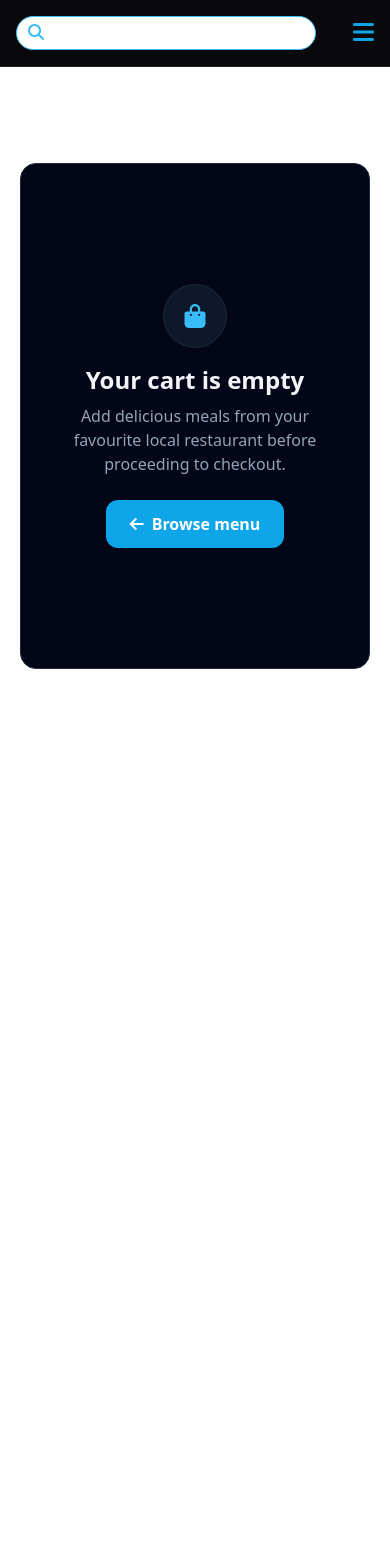
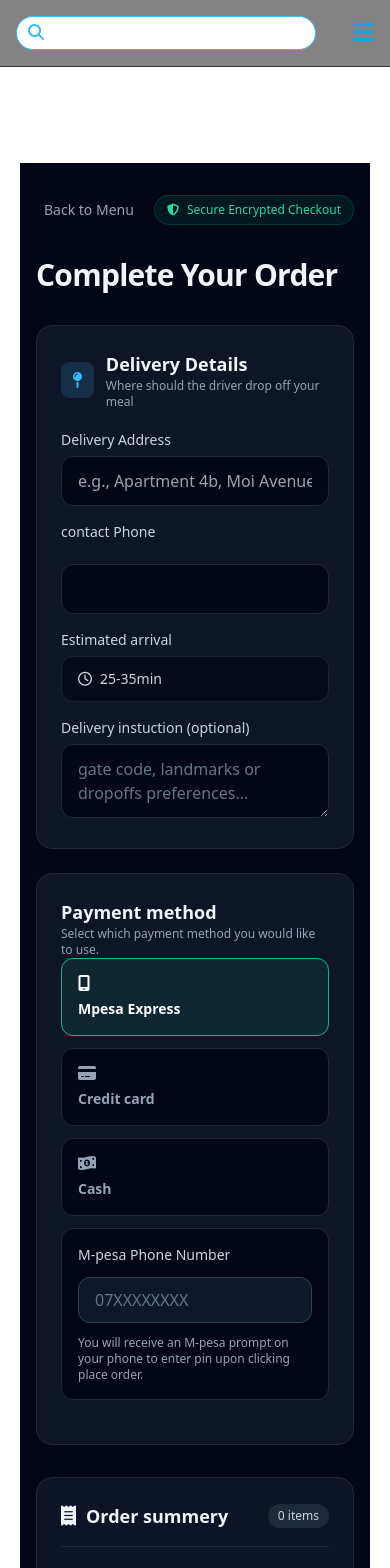
Before and after one commit to Raymond10253/food-ordering-app, a React (Vite) app in the folder client/food-ordering-web/: page / in a window 390 px wide. Shown: the top 1568 px of the page. Before the commit the page ends 844 px from the top, so only its background shows below. Built offline with nearby package versions, Linux system fonts and the light colour scheme.

Commit message:
feat: modified some files

```diff
--- a/client/food-ordering-web/src/navbar.jsx
+++ b/client/food-ordering-web/src/navbar.jsx
@@ -1,7 +1,7 @@
 export default function Navbar() {
     return(
         <>
-            <header className="py-4 border-b border-zinc-800/80 from-zinc-900/80 via-sky-400/50 to-zinc-900/80 sticky bg-zinc-950">
+            <header className="py-4 border-b border-zinc-800/80 from-zinc-900/80 via-sky-400/50 to-zinc-900/80 sticky bg-zinc-950/50 backdrop-blur-sm top-0">
                 <div className="flex justify-between px-4 ">
                     <div className="relative w-full">
                         <i
--- a/client/food-ordering-web/src/pages/checkout.jsx
+++ b/client/food-ordering-web/src/pages/checkout.jsx
@@ -153,6 +153,7 @@ export default function Checkout({
             setIsSubmitting(false);
         }
     };
+/*
 
     if (cart.length === 0) {
         return (
@@ -188,11 +189,18 @@ export default function Checkout({
             </div>
         );
     }
+*/
 
     return (
-        <div>
-            <div>
-                <div>
+        <div
+        className="min-h-screen bg-slate-950 text-slate-100 py-8 px-4 sm:px-6 lg:px-8"
+        >
+            <div
+            className="max-w-6xl mx-auto"
+            >
+                <div
+                className="flex items-center justify-between mb-8"
+                >
                     <button
                     type='button'
                     onClick={onBack}
@@ -204,11 +212,15 @@ export default function Checkout({
                         Back to Menu
 
                     </button>
-                    <div>
+                    <div
+                    className="flex items-center gap-2 text-xs text-emerald-400 bg-emerald-500/10 border border-emerald-500/20 px-3 py-1.5 rounded-full"
+                    >
                         <i
-                        className="fa-solid fa-halve-shield text-2xl"
+                        className="fa-solid fa-shield-halved"
                         ></i>
-                        <span>
+                        <span
+
+                        >
                             Secure Encrypted Checkout
                         </span>
                     </div>
@@ -221,7 +233,9 @@ export default function Checkout({
                 </h1>
 
                 {error && (
-                    <div>
+                    <div
+                    className="mb-6 p-4 rounded-xl bg-red-500/10 border border-red-500/30 flex items-center gap-3 text-red-400 text-sm"
+                    >
                         <span>
                             {error}
                         </span>
@@ -233,25 +247,41 @@ export default function Checkout({
                 className="grid grid-cols-1 lg:grid-cols-12 gap-8"
                 >
                     <div
-                    className="lg:col-span-7space-y-6"
+                    className="lg:col-span-7 space-y-6"
                     >
-                        <section>
-                            <div>
-                                <div>
-                                    <i></i>
+                        <section
+                        className="bg-slate-900/90 border border-slate-800 rounded-2xl p-6"
+                        >
+                            <div
+                            className="flex items-center gap-3 mb-5"
+                            >
+                                <div
+                                className="w-9 h-9 rounded-lg bg-sky-400/15 text-sky-400 flex items-center justify-center"
+                                >
+                                    <i
+                                    className="fa-solid fa-map-pin"
+                                    ></i>
                                 </div>
                                 <div>
-                                    <h2>
+                                    <h2
+                                    className="text-lg font-bold"
+                                    >
                                         Delivery Details
                                     </h2>
-                                    <p>
+                                    <p
+                                    className="text-xs text-slate-400"
+                                    >
                                         Where should the driver drop off your meal
                                     </p>
                                 </div>
                             </div>
-                            <div>
+                            <div
+                            className="space-y-4"
+                            >
                                 <div>
-                                    <label htmlFor="">
+                                    <label
+                                    className="block text-sm font-medium text-slate-300 mb-1.5"
+                                    >
                                         Delivery Address
                                     </label>
                                     <input
@@ -260,11 +290,15 @@ export default function Checkout({
                                     placeholder="e.g., Apartment 4b, Moi Avenue, Building Name"
                                     value={deliveryAddress}
                                     onChange={(e) => setDeliveryAddress(e.target.value)}
-                                    className="w-full px-4 py-3 rounded-xl bg-slate-950 border border-slate-800 text-slate-100 placeholder-state-500 focus:outline-none focus:border-sky-500 transition"
+                                    className="w-full px-4 py-3 rounded-xl bg-slate-950 border border-slate-800 text-slate-100 placeholder-state-500 focus:outline-none focus:border-sky-400 transition"
                                     />
                                 </div>
-                                <div>
-                                    <label htmlFor="">
+                                <div
+                                className="grid grid-cols-1 sm:grid-cols-2 gap-4"
+                                >
+                                    <label
+                                    className="block text-sm font-medium text-slate-300 mb-1.5"
+                                    >
                                        contact Phone
                                     </label>
                                     <input
@@ -276,18 +310,26 @@ export default function Checkout({
                                     />
                                 </div>
                                 <div>
-                                    <label htmlFor="">
+                                    <label
+                                    className="block text-sm font-medium text-slate-300 mb-1.5"
+                                    >
                                        Estimated arrival
                                     </label>
-                                    <div>
-                                        <i></i>
+                                    <div
+                                    className="w-full px-4 py-3 rounded-xl bg-slate-950/60 border border-slate-800/80 text-slate-300 flex items-center gap-2 text-sm"
+                                    >
+                                        <i
+                                        className="fa-regular fa-clock"
+                                        ></i>
                                         <span>
                                             25-35min
                                         </span>
                                     </div>
                                 </div>
                                 <div>
-                                    <label>
+                                    <label
+                                    className="block text-sm font-medium text-slate-300 mb-1.5"
+                                    >
                                        Delivery instuction (optional)
                                     </label>
                                     <textarea
@@ -338,7 +380,7 @@ export default function Checkout({
                                 }`}
                                 >
                                     <i
-                                    className="fa-solid fa-smartphone"
+                                    className="fa-solid fa-mobile-screen"
                                     ></i>
                                     <span
                                     className="font-semibold text-sm"
@@ -356,11 +398,13 @@ export default function Checkout({
                                 }`}
                                 >
                                     <i
-                                    className="fa-solid fa-debit-card"
+                                    className="fa-solid fa-credit-card"
                                     ></i>
                                     <span
                                     className="font-semibold text-sm"
-                                    ></span>
+                                    >
+                                        Credit card
+                                    </span>
                                 </button>
                                 <button
                                 type='button'
@@ -370,16 +414,29 @@ export default function Checkout({
                                     ? 'bg-emerald-500/10 border-emerald-500 text-white'
                                     : 'bg-slate-950 border-slate-800 text-slate-400 hover:border-slate-700'
                                 }`}
-                                ></button>
+                                >
+                                    <i
+                                    className="fa-solid fa-money-bill-1-wave"
+                                    ></i>
+                                    <span
+                                    className="font-semibold text-sm"
+                                    >
+                                        Cash
+                                    </span>
+                                </button>
 
                                 {paymentMethod === 'mpesa' && (
-                                    <div>
-                                        <label>
+                                    <div
+                                    className="p-4 rounded-xl bg-slate-950 border border-slate-800 space-y-3 w-full"
+                                    >
+                                        <label
+                                        className="block text-sm font-medium text-slate-300"
+                                        >
                                             M-pesa Phone Number
                                         </label>
                                         <input
                                         type="tel"
-                                        placeholder="07xxxxxxxx"
+                                        placeholder="07XXXXXXXX"
                                         value={mpesaPhone}
                                         onChange={(e) => setMpesaPhone(e.target.value)}
                                         className="w-full px-4 py-2.5 rounded-xl bg-slate-900 border border-slate-700 text-slate-100 placeholder-slate-500 focus:outline-none focus:border-emerald-500 transition"
@@ -392,9 +449,13 @@ export default function Checkout({
                                     </div>
                                 )}
                                 {paymentMethod === 'card' && (
-                                    <div>
+                                    <div
+                                    className="p-4 rounded-xl bg-slate-950 border border-slate-800 space-y-3"
+                                    >
                                         <div>
-                                            <label>
+                                            <label
+                                            className="block text-sm font-medium text-slate-300 mb-1.5"
+                                            >
                                                 Cardholder's name
                                             </label>
                                             <input
@@ -406,7 +467,9 @@ export default function Checkout({
                                             />
                                         </div>
                                         <div>
-                                            <label>
+                                            <label
+                                            className="block text-sm  font-medium text-slate-300 mb-1.5"
+                                            >
                                                 Card Number
                                             </label>
                                             <input
@@ -418,7 +481,9 @@ export default function Checkout({
                                             />
                                         </div>
                                         <div>
-                                            <label>
+                                            <label
+                                            className="block text-sm font-medium text-slate-300 mb-1.5"
+                                            >
                                                 Expiry Date
                                             </label>
                                             <input
@@ -430,8 +495,12 @@ export default function Checkout({
                                             className="w-full px-4 py-2.5 rounded-xl bg-slate-900 border border-slate-700 text-slate-100 placeholder-slate-500 focus:outline-none focus:border-emerald-500 transition"
                                             />
                                         </div>
-                                        <div>
-                                            <label>
+                                        <div
+                                        className="w-full"
+                                        >
+                                            <label
+                                            className="block text-sm font-medium text-slate-300 mb-1.5"
+                                            >
                                                 CVC
                                             </label>
                                             <input
@@ -455,12 +524,51 @@ export default function Checkout({
                         </section>
                     </div>
 
-                    <div>
-                        <div>
+                    <div
+                    className="lg:col-span-5"
+                    >
+                        <div
+                        className="bg-slate-900/90 border border-slate-800 rounded-2xl p-6 sticky top-6"
+                        >
+                            <div
+                            className="flex items-center gap-2.5 mb-5 pb-4 border-b border-slate-800"
+                            >
+                                <i
+                                className="fa-solid fa-receipt text-xl"
+                                ></i>
+                                <h2
+                                className="text-lg font-bold"
+                                >
+                                    Order summery
+                                </h2>
+                                <span
+                                className="ml-auto text-xs bg-slate-800 text-slate-300 px-2.5 py-1 rounded-full"
+                                >
+                                    {cart.reduce((acc, item) => acc + item.quantity, 0)} items
+                                </span>
+                            </div>
+
                             <div>
-                                <i></i>
-                                <h2></h2>
-                                <span></span>
+                                {cart.map((item) => (
+                                    <div
+                                    key={item.id}
+                                    >
+                                        <div>
+                                            <span>
+                                                {item.quantity}x
+                                            </span>
+                                            <div>
+                                                <p></p>
+                                                {item.restaurant_name && (
+                                                    <p></p>
+                                                )}
+                                            </div>
+                                        </div>
+                                        <span>
+                                            KES {(Number(item.price).toFixed(2))}
+                                        </span>
+                                    </div>
+                                ))}
                             </div>
                         </div>
                     </div>
@@ -468,4 +576,5 @@ export default function Checkout({
                 </div>
                 </div>
     )
+
 }
```
